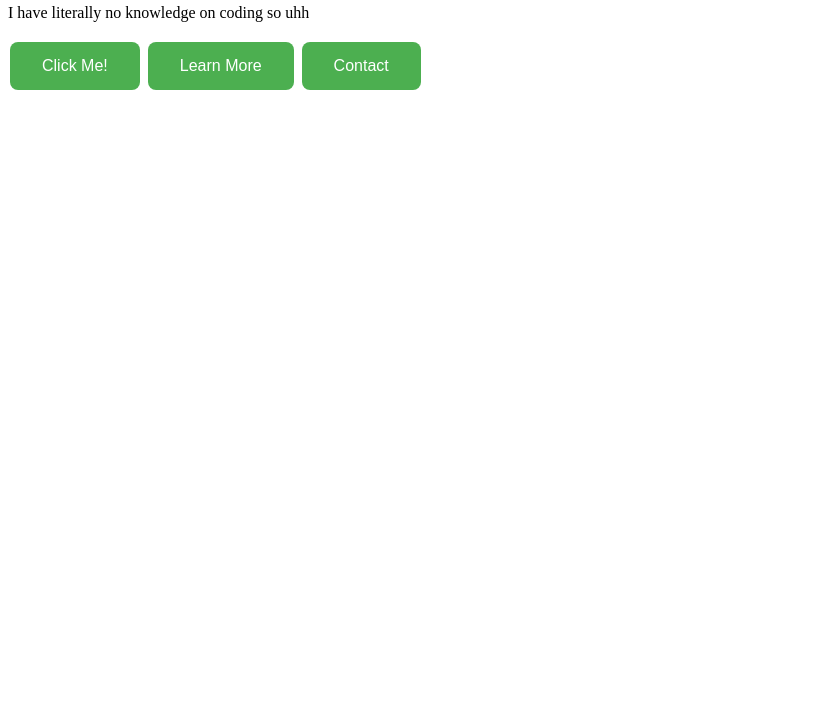
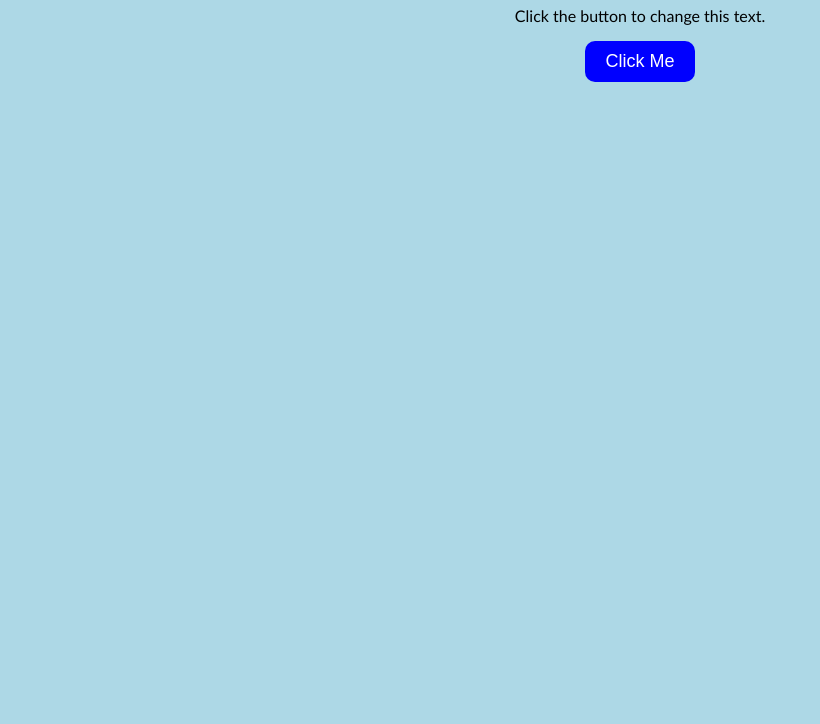
Before and after one commit to ariolaleh/ariolaleh.github.io, a plain HTML site: page index.html in a window 1280 px wide. Shown: the part 76-800 px from the top of the page, without its empty margins (0-820 px from the left). Drawn offline with Linux system fonts and the light colour scheme.

Commit message:
Update index.html

```diff
--- a/index.html
+++ b/index.html
@@ -3,35 +3,36 @@
 <head>
     <meta charset="UTF-8">
     <meta name="viewport" content="width=device-width, initial-scale=1.0">
-  <title>My GitHub Page</title>
+    <title>Test</title>
     <style>
-    /* Add some basic styling to the buttons */
-    .button {
-      background-color: #4CAF50; /* Green background */
+        body {
+            background-color: lightblue;
+            text-align: center;
+            font-family: Calibri, sans-serif;
+        }
+        button {
+            background-color: blue;
+            color: white;
+            padding: 10px 20px;
             border: none;
-      color: white;
-      padding: 15px 32px;
-      text-align: center;
-      text-decoration: none;
-      display: inline-block;
-      font-size: 16px;
-      margin: 4px 2px;
+            border-radius: 10px;
+            font-size: 18px;
             cursor: pointer;
-      border-radius: 8px;
         }
-
-    .button:hover {
-      background-color: #45a049; /* Darker green on hover */
+        button:hover {
+            background-color: navy;
         }
     </style>
 </head>
 <body>
-  <h1>Welcome to My Website!</h1>
-  <p>I have literally no knowledge on coding so uhh</p>
+    <h1>Click the Button!</h1>
+    <p id="message">Click the button to change this text.</p>
+    <button onclick="changeText()">Click Me</button>
 
-  <!-- Buttons -->
-  <button class="button">Click Me!</button>
-  <button class="button">Learn More</button>
-  <button class="button">Contact</button>
+    <script>
+        function changeText() {
+            document.getElementById("message").innerText = "You clicked the button!";
+        }
+    </script>
 </body>
 </html>
```
Lines whose indentation alone changed are shown as unchanged.
